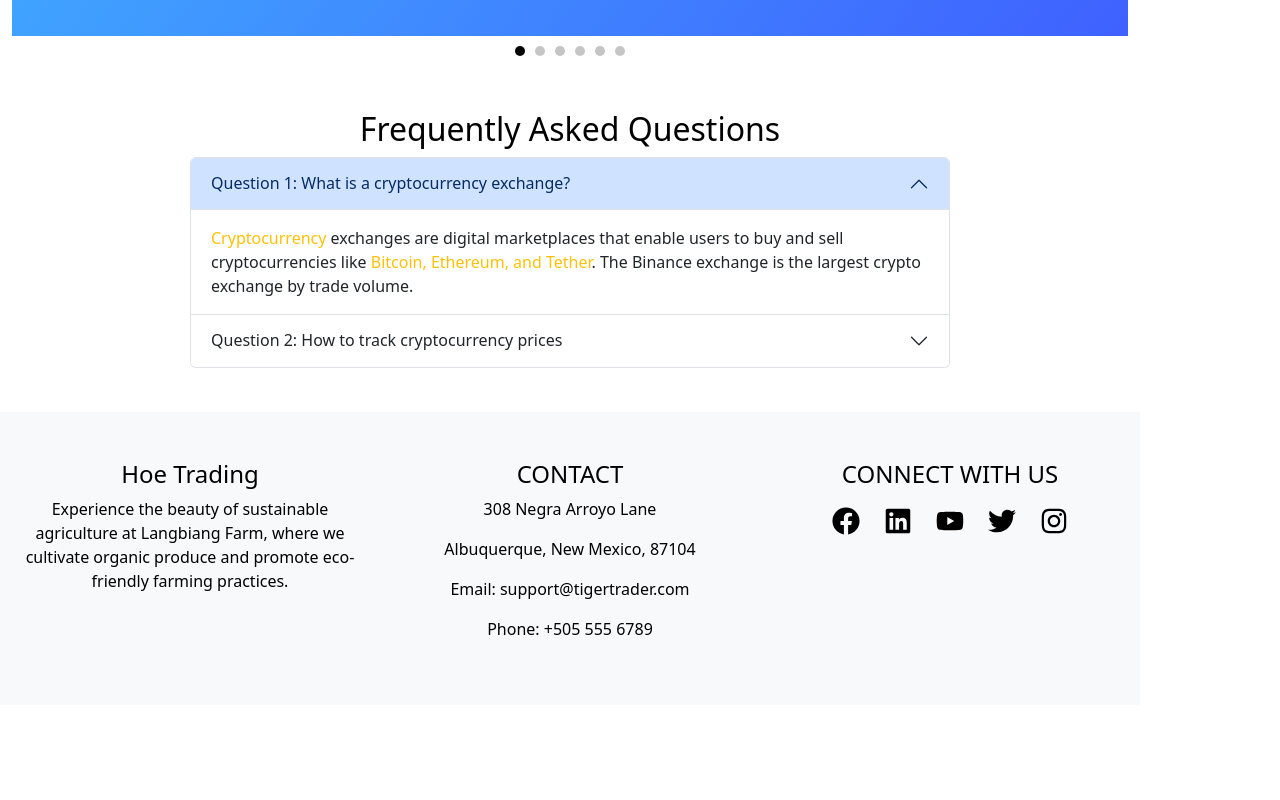
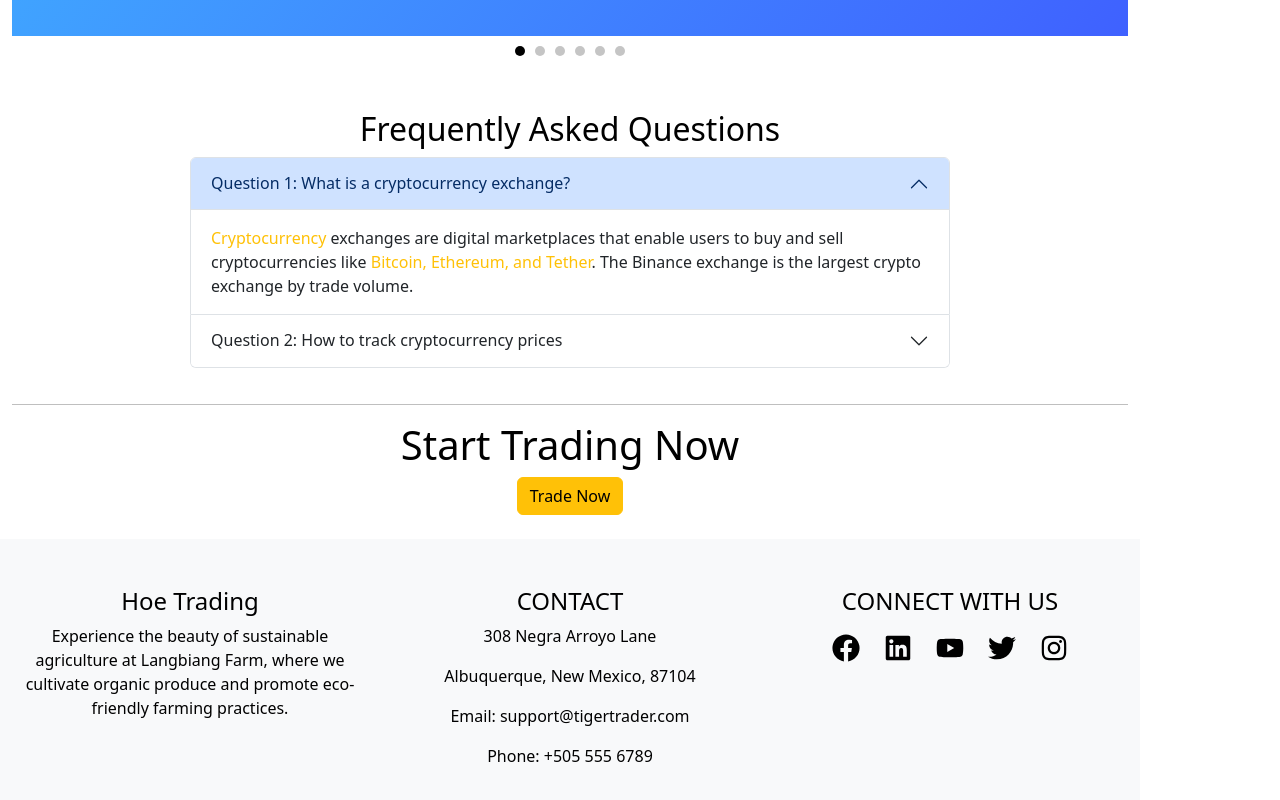
Before and after one commit to EHC-35-1/front-end, a React (Vite) app: page / in a window 1280 px wide. Shown: the part 880-1680 px from the top of the page. Before the commit the page ends 1585 px from the top, so only its background shows below. Built offline with nearby package versions, Linux system fonts and the light colour scheme; no server answers.

Commit message:
added register and trade pages

```diff
--- a/src/App.jsx
+++ b/src/App.jsx
@@ -1,6 +1,13 @@
 import { Route, Routes } from "react-router-dom";
 
-import { Home, About, Project, NotFound } from "./pages";
+import {
+  Home,
+  About,
+  Project,
+  NotFound,
+  TradePage,
+  RegisterPage,
+} from "./pages";
 import { Header, Footer, ThemeProvider } from "./layout";
 
 function App() {
@@ -12,6 +19,8 @@
           <Route path="/" element={<Home />} />
           <Route path="/about" element={<About />} />
           <Route path="/project" element={<Project />} />
+          <Route path="/trade" element={<TradePage />} />
+          <Route path="/register" element={<RegisterPage />} />
           <Route path="/*" element={<NotFound />} />
         </Routes>
         <Footer />
--- a/src/pages/Home/ComponentImport.jsx
+++ b/src/pages/Home/ComponentImport.jsx
@@ -5,4 +5,5 @@
 export { default as NewsCard } from "./components/NewsCard";
 export { default as ImageSlider } from "./components/ImageSlider";
 export { default as FaQ } from "./components/FaQ";
+export { default as TradeBanner } from "./components/TradeBanner";
 export { useTheme } from "../../layout/ThemeContext";
--- a/src/pages/Home/components/FaQ.jsx
+++ b/src/pages/Home/components/FaQ.jsx
@@ -61,7 +61,7 @@
             >
               <div className="accordion-body">
                 The easiest way to track the latest cryptocurrency prices,
-                trading volumes, trending altcoins, and market cap is the
+                trading volumes, trending altcoins, and market cap is the{" "}
                 <span className="text-warning">
                   Binance Cryptocurrency Directory
                 </span>
--- /dev/null
+++ b/src/pages/Home/components/TradeBanner.jsx
@@ -0,0 +1,18 @@
+import { Link } from "react-router-dom";
+
+function TradeBanner() {
+  return (
+    <>
+      <div className="container">
+        <h1 className="text-center">Start Trading Now</h1>
+        <div className="d-flex justify-content-center">
+          <Link to="/trade" className="btn btn-warning">
+            Trade Now
+          </Link>
+        </div>
+      </div>
+    </>
+  );
+}
+
+export default TradeBanner;
--- a/src/pages/Home/index.jsx
+++ b/src/pages/Home/index.jsx
@@ -7,6 +7,7 @@
   ImageSlider,
   useTheme,
   FaQ,
+  TradeBanner,
 } from "./ComponentImport";
 
 function Home() {
@@ -55,6 +56,11 @@
         <div className="container">
           <FaQ />
         </div>
+
+        <div className="container">
+          <hr></hr>
+          <TradeBanner />
+        </div>
         <br></br>
       </div>
     </>
--- /dev/null
+++ b/src/pages/Register/index.jsx
@@ -0,0 +1,4 @@
+function RegisterPage() {
+  return <></>;
+}
+export default RegisterPage;
--- /dev/null
+++ b/src/pages/Trade/index.jsx
@@ -0,0 +1,4 @@
+function TradePage() {
+  return <></>;
+}
+export default TradePage;
--- a/src/pages/index.jsx
+++ b/src/pages/index.jsx
@@ -2,3 +2,5 @@
 export { default as About } from "./About";
 export { default as Project } from "./Project";
 export { default as NotFound } from "./NotFound";
+export { default as TradePage } from "./Trade";
+export { default as RegisterPage } from "./Register";
```
